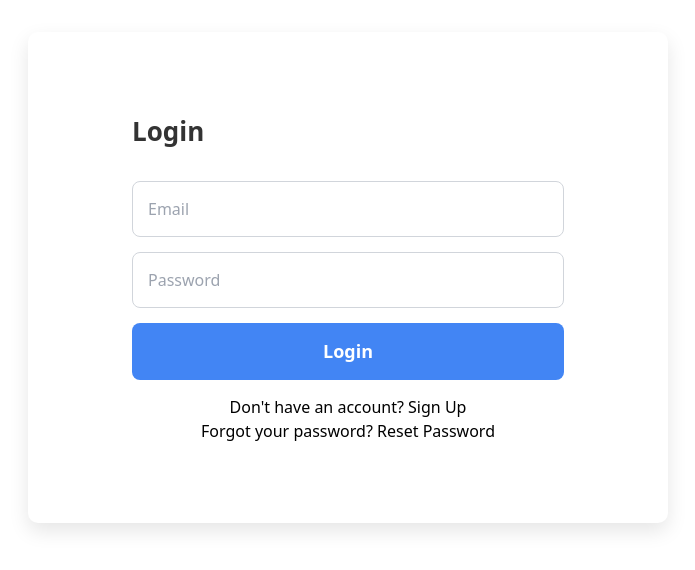
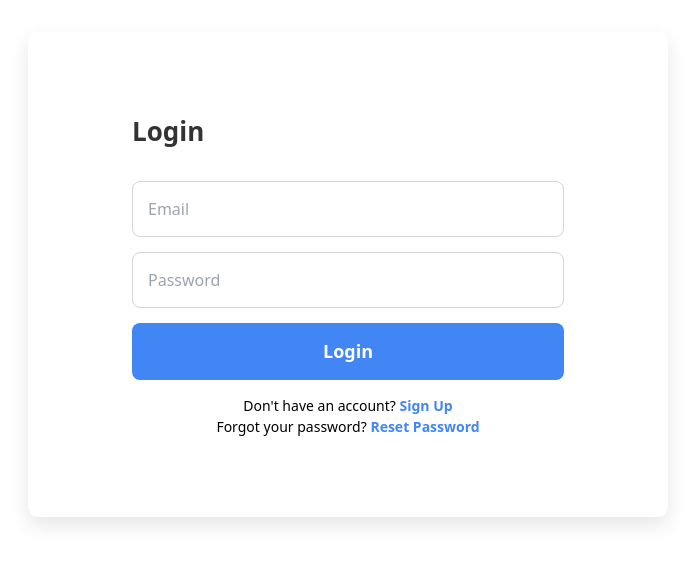
Before and after one commit to JAPH254/Heaviety-Pro, a React (Vite) app in the folder frontend/: page /login in a window 1280 px wide. Shown: the top 570 px of the page, without its empty margins (292-987 px from the left). Built offline with nearby package versions, Linux system fonts and the light colour scheme.

Commit message:
fix: solved deepsource issues

```diff
--- a/frontend/src/pages/Login.jsx
+++ b/frontend/src/pages/Login.jsx
@@ -1,10 +1,9 @@
-// src/components/Login.jsx
 import { useForm } from "react-hook-form";
-import { useNavigate } from 'react-router-dom';
-import './Login.scss';
-import { useDispatch, useSelector } from 'react-redux';
-import { login } from './loginSlice'; // Adjust the path if necessary
-import { useEffect } from 'react';
+import { useNavigate } from "react-router-dom";
+import { useDispatch, useSelector } from "react-redux";
+import { useEffect } from "react";
+import { login } from "./loginSlice"; // Adjust the path if necessary
+import "./Login.scss";
 
 const Login = () => {
   const { register, handleSubmit, formState: { errors } } = useForm();
@@ -13,18 +12,12 @@ const Login = () => {
   const { loading, error, isAuthenticated } = useSelector((state) => state.auth);
 
   const onSubmit = (data) => {
-        // Dispatch login action with email and password
     dispatch(login({ email: data.email, password: data.password }));
   };
 
   useEffect(() => {
-        if (error) {
-            console.error('Login failed', error);
-        }
-    }, [error]);
-    useEffect(() => {
     if (isAuthenticated) {
-            navigate('/dashboard');
+      navigate("/dashboard");
     }
   }, [isAuthenticated, navigate]);
 
@@ -32,33 +25,45 @@ const Login = () => {
     <div className="login-container">
       <form className="login-form" onSubmit={handleSubmit(onSubmit)}>
         <h1>Login</h1>
+        <div className="form-group">
           <input
             type="email"
             placeholder="Email"
-                    {...register('email', {
-                        required: true,
-                        pattern: /^[\w-]+(\.[\w-]+)*@([\w-]+\.)+[a-zA-Z]{2,7}$/ // Regex for email validation
+            {...register("email", {
+              required: "Email is required",
+              pattern: {
+                value: /^[\w-]+(\.[\w-]+)*@([\w-]+\.)+[a-zA-Z]{2,7}$/,
+                message: "Invalid email address",
+              },
             })}
           />
-                {errors.email && <span className="error-message">Please enter a valid email address</span>}
-
+          {errors.email && <span className="error-message">{errors.email.message}</span>}
+        </div>
+        <div className="form-group">
           <input
             type="password"
             placeholder="Password"
-                    {...register('password', { required: true, minLength: 8 })}
+            {...register("password", {
+              required: "Password is required",
+              minLength: {
+                value: 8,
+                message: "Password must be at least 8 characters long",
+              },
+            })}
           />
-                {errors.password && <span className="error-message">Password must be at least 8 characters long</span>}
-
+          {errors.password && <span className="error-message">{errors.password.message}</span>}
+        </div>
         <button type="submit" disabled={loading}>
-                    {loading ? 'Logging in...' : 'Login'}
+          {loading ? "Logging in..." : "Login"}
         </button>
-
         {error && <span className="error-message">{error}</span>}
-
         <div className="auth-links">
-                <p>Don't have an account? <a href="/signup">Sign Up</a></p>
-                <p>Forgot your password? <a href="/forgot-password">Reset Password</a></p>
-
+          <p>
+            Don&apos;t have an account? <a href="/register">Sign Up</a>
+          </p>
+          <p>
+            Forgot your password? <a href="/forgot-password">Reset Password</a>
+          </p>
         </div>
       </form>
     </div>
--- a/frontend/src/pages/Login.scss
+++ b/frontend/src/pages/Login.scss
@@ -74,7 +74,7 @@
     text-align: left;
     width: 90%; /* Match width */
   }
-  .forgot-password{
+  .auth-links{
     margin-top: 10px;
     font-size: 14px;
     text-align: center;
--- a/frontend/src/pages/PasswordReset.jsx
+++ b/frontend/src/pages/PasswordReset.jsx
@@ -10,7 +10,7 @@ const PasswordReset = () => {
 
   const onSubmit = async (data) => {
     try {
-      const response = await axios.post('YOUR_BACKEND_URL/reset-password', { email: data.email });
+      await axios.post('http://127.0.0.1:8000/auth/users/login/', { email: data.email });
       setResetSuccess(true );
     } catch (error) {
       setResetError('An error occurred. Please try again.');
--- a/frontend/src/pages/loginSlice.js
+++ b/frontend/src/pages/loginSlice.js
@@ -6,7 +6,7 @@ import axios from 'axios';
 export const login = createAsyncThunk('auth/login', async (credentials, { rejectWithValue }) => {
     try {
         // Make a POST request to the login API
-        const response = await axios.post('http://localhost:8080/api/login', credentials, {
+        const response = await axios.post('http://localhost:8000/auth/login', credentials, {
             headers: {
                 'Content-Type': 'application/json', // Ensure correct content type
             },
--- a/frontend/src/pages/register.jsx
+++ b/frontend/src/pages/register.jsx
@@ -123,7 +123,7 @@ const Register = () => {
     try {
       await registerUser(data).unwrap();
       reset();
-      navigate('/login');
+      navigate('/activateaccout');
     } catch (err) {
       console.error('Registration failed', err);
     }
```
Lines whose indentation alone changed are shown as unchanged.
